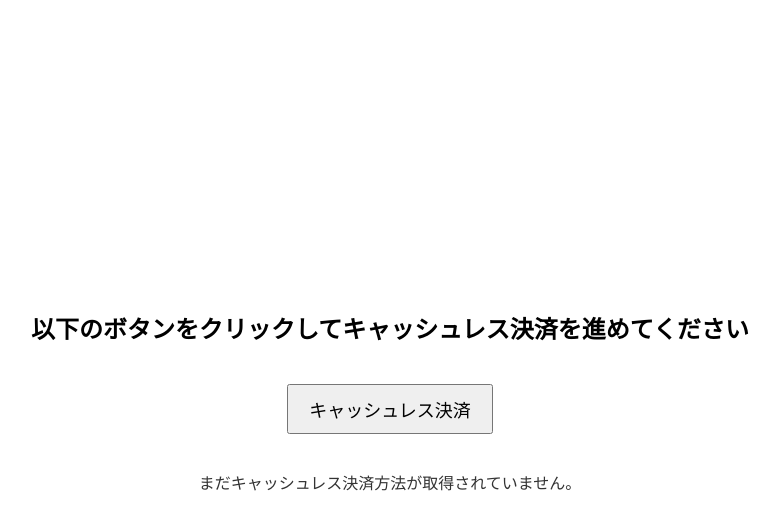
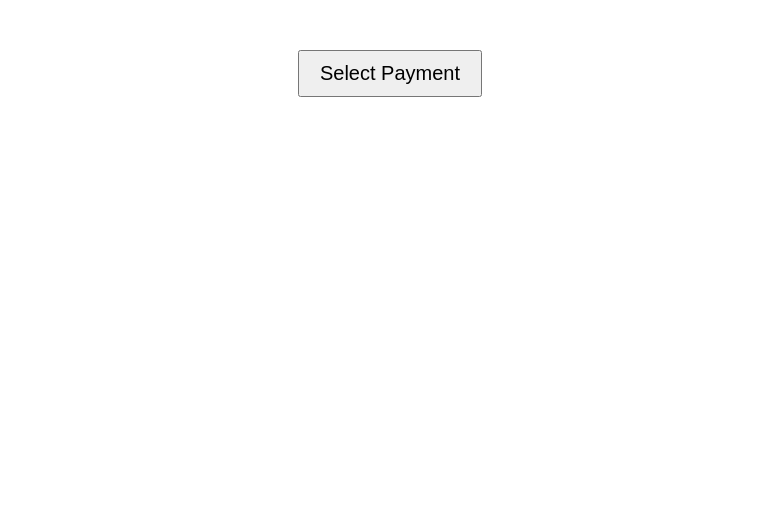
Before and after one commit to MaenAlaraj/GC_Cashless_Settlment, a React (Create React App) app: page / in a window 1280 px wide. Shown: the top 530 px of the page, without its empty margins (250-1029 px from the left). Built offline with nearby package versions, Linux system fonts and the light colour scheme.

Commit message:
Initial commit

```diff
--- a/src/App.js
+++ b/src/App.js
@@ -1,95 +1,38 @@
 import React, { useState } from 'react';
 
 const App = () => {
-  const [isCalling, setIsCalling] = useState(false); // Prevent duplicate calls
-  const [paymentMethod, setPaymentMethod] = useState(""); // Store the returned value
+  const [paymentMethod, setPaymentMethod] = useState('');
 
-  const handleClick = async () => {
-    if (isCalling) {
-      console.warn("[App.js]: Button click ignored, already calling get_GCCashless.");
-      return;
-    }
+  const handleClick = () => {
+    const method = 'Credit Card'; // Example payment method
+    setPaymentMethod(method);
 
-    setIsCalling(true); // Prevent duplicate calls
-
-    console.log("[App.js]:「Cashless」ボタンがクリックされました。");
-
-    try {
-      // Call the Android interface method
-      const retPaymentMethodType = await window.GC_CashlessInterface.get_GCCashless();
-      console.log("[App.js]: Cashless Method type is received:", retPaymentMethodType);
-
-
-
-      const message = `受け取ったキャッシュレス決済方法: ${retPaymentMethodType}. Thank you.`;
-      speakText(message);
-
-
-
-
-      // Update the state with the returned value
-      setPaymentMethod(retPaymentMethodType);
-    } catch (error) {
-      console.error("[App.js]: Error calling get_GCCashless:", error);
-    } finally {
-      setIsCalling(false); // Allow further calls
-    }
+    // Call the speakText function
+    speakText(`Thank you. You selected ${method} as your payment method.`);
   };
-
 
   const speakText = (text) => {
     if ('speechSynthesis' in window) {
+      window.speechSynthesis.cancel(); // Clear the speech queue
       const utterance = new SpeechSynthesisUtterance(text);
+      utterance.lang = 'en-US'; // Set language
+      utterance.volume = 1; // Volume: 0 to 1
+      utterance.rate = 1; // Rate: 0.1 to 10
+      utterance.pitch = 1; // Pitch: 0 to 2
       window.speechSynthesis.speak(utterance);
     } else {
-      console.error("[App.js]: Text-to-speech is not supported in this browser.");
+      console.error('Speech synthesis is not supported in this browser.');
     }
   };
 
   return (
-    <div style={styles.container}>
-      <div style={styles.label}>
-        <h2>以下のボタンをクリックしてキャッシュレス決済を進めてください</h2>
-      </div>
-      <button
-        style={styles.button}
-        onClick={handleClick}
-      >
-        キャッシュレス決済
+    <div style={{ textAlign: 'center', marginTop: '50px' }}>
+      <button onClick={handleClick} style={{ fontSize: '20px', padding: '10px 20px' }}>
+        Select Payment
       </button>
-
-      {/* Display the returned value or fallback text */}
-      <div style={styles.result}>
-        {paymentMethod
-          ? <p>受け取ったキャッシュレス決済方法: {paymentMethod}</p>
-          : <p>まだキャッシュレス決済方法が取得されていません。</p>}
-      </div>
+      {paymentMethod && <p>Selected Payment Method: {paymentMethod}</p>}
     </div>
   );
 };
 
-const styles = {
-  container: {
-    display: 'flex',
-    flexDirection: 'column',
-    justifyContent: 'center',
-    alignItems: 'center',
-    height: '100vh',
-    textAlign: 'center',
-  },
-  label: {
-    marginBottom: '20px',
-  },
-  button: {
-    padding: '10px 20px',
-    fontSize: '18px',
-    cursor: 'pointer',
-  },
-  result: {
-    marginTop: '20px',
-    fontSize: '16px',
-    color: '#333',
-  },
-};
-
 export default App;
```
